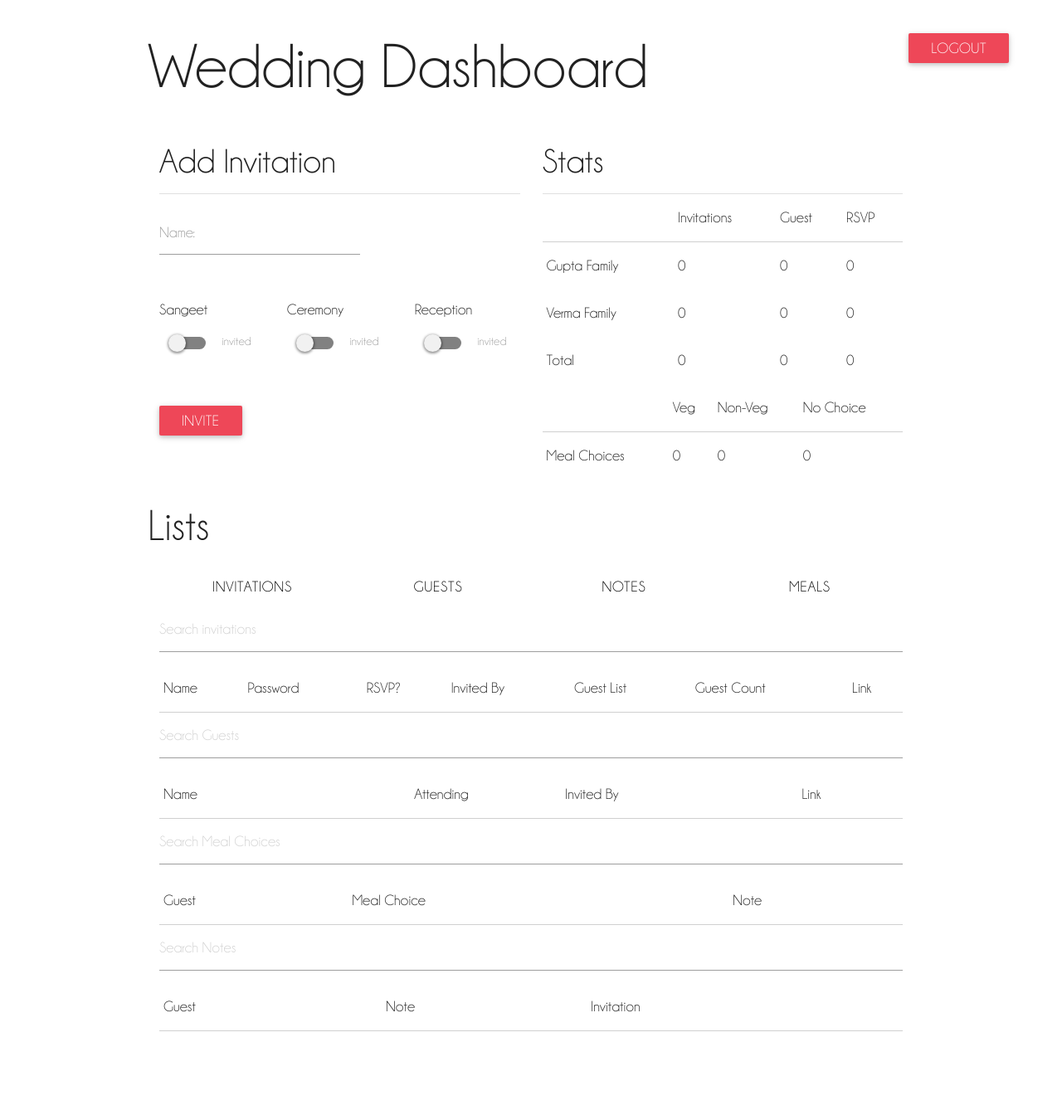
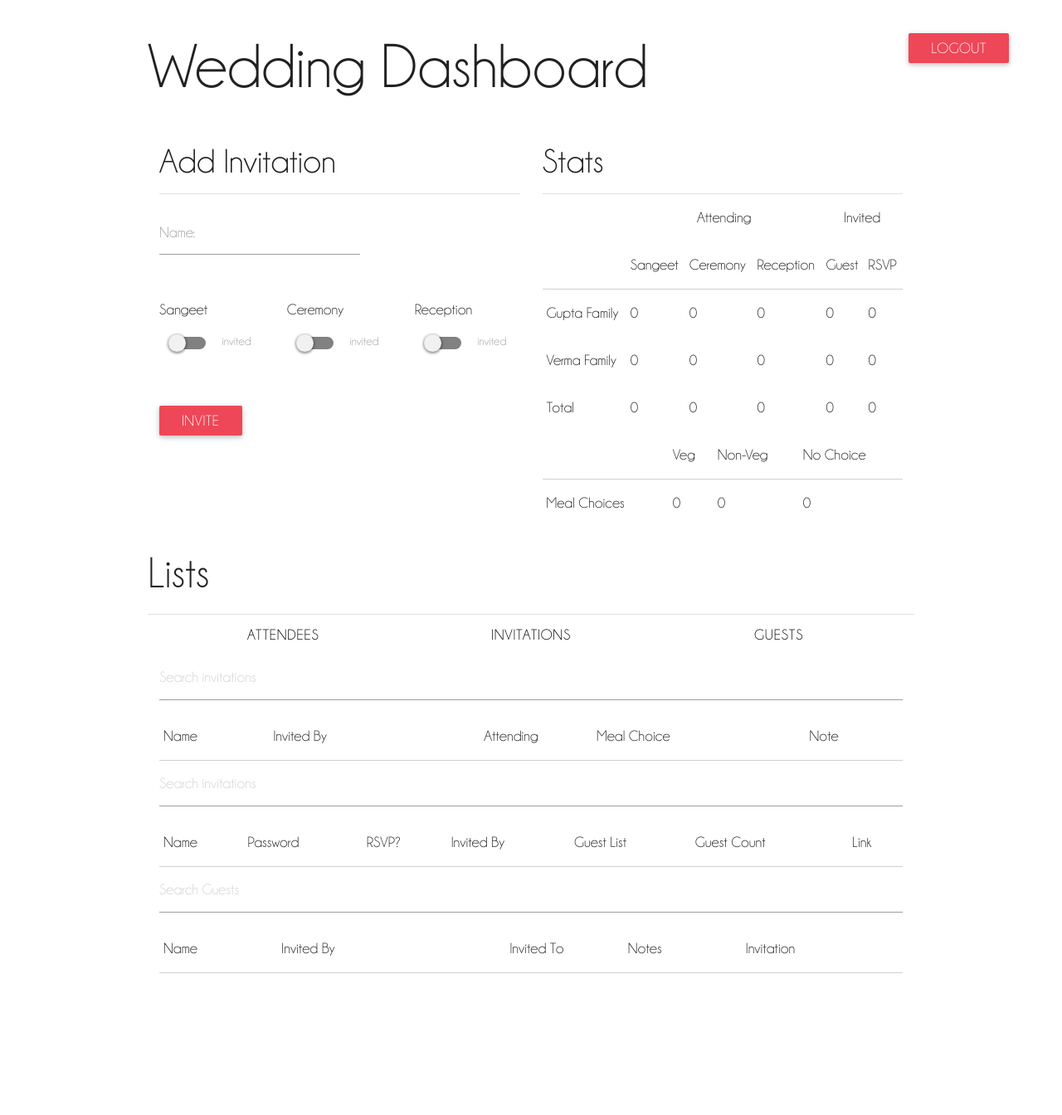
Before and after one commit to guptamo/shrutiwedsmohit, a Django app: page /invitation/dashboard/ in a window 1280 px wide. Shown: the whole page at 83% size. After the commit the page ends 1173 px from the top, so only its background shows below. Run offline with Django 3.2, Linux system fonts and the light colour scheme; the visitor is signed in with stand-in values (Sample User, id 1); data that the repository does not hold is empty; some libraries are stand-ins or nearby versions.

Commit message:
Cleaned up dashboard, and added attendance tab

```diff
--- a/invitation/views.py
+++ b/invitation/views.py
@@ -5,7 +5,7 @@ from .forms import InvitationForm, AddGuestForm, UpdateGuestForm
 from django.forms import modelformset_factory
 from django.core.urlresolvers import reverse
 from .models import Invitation, Guest
-from django.db.models import Count
+from django.db.models import Count, Q
 from django.contrib import messages
 import string
 
@@ -15,34 +15,46 @@ def dashboard(request):
     form = InvitationForm()
     invitations = Invitation.objects.all().order_by("name").annotate(Count('guest'))
     guests = Guest.objects.all()
-    notes = guests.exclude(note__exact="")
     food = guests.filter(attending_reception=True, invitation__rsvp=True)
+    responded = guests.filter(invitation__rsvp=True)
 
-    lizts = (
-        invitations,
-        guests,
-        food,
-        notes
-    )
-
-    total = (
-        "Total",
-        invitations.count(),
-        guests.count(),
-        invitations.filter(rsvp=True).count()
-    )
     gupta = (
         "Gupta Family",
-        invitations.filter(invited_by="gupta").count(),
+        responded.filter(
+                attending_sangeet=True, invitation__invited_by="gupta"
+            ).count(),
+            responded.filter(
+                attending_ceremony=True, invitation__invited_by="gupta"
+            ).count(),
+            responded.filter(
+                attending_reception=True, invitation__invited_by="gupta"
+            ).count(),
         guests.filter(invitation__invited_by="gupta").count(),
         invitations.filter(invited_by="gupta", rsvp=True).count()
     )
     verma = (
         "Verma Family",
-        invitations.filter(invited_by="verma").count(),
+        responded.filter(
+                attending_sangeet=True, invitation__invited_by="verma"
+            ).count(),
+        responded.filter(
+                attending_ceremony=True, invitation__invited_by="verma"
+            ).count(),
+        responded.filter(
+                attending_reception=True, invitation__invited_by="verma"
+            ).count(),
         guests.filter(invitation__invited_by="verma").count(),
         invitations.filter(invited_by="verma", rsvp=True).count()
     )
+    total = (
+        "Total",
+        gupta[1] + verma[1],
+        gupta[2] + verma[2],
+        gupta[3] + verma[3],
+        guests.count(),
+        invitations.filter(rsvp=True).count()
+    )
+
     meals = (
         "Meal Choices",
         food.filter(meal_choice="veg").count(),
@@ -52,11 +64,24 @@ def dashboard(request):
 
     stats = (gupta, verma, total)
 
+    attendance = guests.filter(
+        Q(attending_sangeet=True) |
+        Q(attending_ceremony=True) |
+        Q(attending_reception=True)
+    )
+
+    lizts = (
+        attendance,
+        invitations,
+        guests
+    )
+
     context = {
         "form": form,
         "stats": stats,
         "meals": meals,
         "lizts": lizts,
+
     }
     return render(request, "invitation/dashboard.html", context)
 
--- a/templates/invitation/dashboard.html
+++ b/templates/invitation/dashboard.html
@@ -83,16 +83,25 @@
                 {% if stats %}
                     <table class="highlight responsive-table">
                         <thead>
+                            <tr>
+                                <td></td>
+                                <td colspan=3 class="center">Attending</td>
+                                <td colspan=2 class="center">Invited</td>
+                            </tr>
                             <td></td>
-                            <td>Invitations</td>
+                            <td>Sangeet</td>
+                            <td>Ceremony</td>
+                            <td>Reception</td>
                             <td>Guest</td>
                             <td>RSVP</td>
                         </thead>
                         <tbody>
-                            {% for name, invitations, guests, rsvp in  stats %}
+                            {% for name, sangeet, ceremony, reception, guests, rsvp in  stats %}
                                 <tr>
                                     <td>{{ name }}</td>
-                                    <td>{{ invitations }}</td>
+                                    <td>{{ sangeet }}</td>
+                                    <td>{{ ceremony }}</td>
+                                    <td>{{ reception }}</td>
                                     <td>{{ guests }}</td>
                                     <td>{{ rsvp }}</td>
                                 </tr>
@@ -122,63 +131,29 @@
         </div>
         <div class="row">
             <h3>Lists</h3>
+            <div class="divider"></div>
             <div class="col s12">
                 <ul class="tabs">
+                    <li class="tab col s3"><a href="#attendees" class="black-text">Attendees</a></li>
                     <li class="tab col s3"><a href="#invitations" class="black-text">Invitations</a></li>
                     <li class="tab col s3"><a href="#guests" class="black-text">Guests</a></li>
-                    <li class="tab col s3"><a href="#notes" class="black-text">Notes</a></li>
-                    <li class="tab col s3"><a href="#meals" class="black-text">Meals</a></li>
                 </ul>
             </div>
-            <div id="invitations" class="col s12">
-                <input type="text" id="invitation-search" placeholder="Search invitations">
+            <div id="attendees" class="col s12">
+                <input type="text" id="attendee-search" placeholder="Search invitations">
                 <table class="highlight responsive-table">
                     <thead class="center-align">
                         <td>Name</td>
-                        <td>Password</td>
-                        <td>RSVP?</td>
                         <td>Invited By</td>
-                        <td>Guest List</td>
-                        <td>Guest Count</td>
-                        <td>Link</td>
+                        <td colspan=3 class="center">Attending</td>
+                        <td>Meal Choice</td>
+                        <td>Note</td>
                     </thead>
-                    <tbody id="invitation-rows">
-                        {% for invitation in lizts.0 %}
-                            <tr>
-                                <td>{{ invitation.name }}</td>
-                                <td>{{ invitation.password }}</td>
-                                {% if invitation.rsvp %}
-                                    <td class="green-text">
-                                        {{ invitation.rsvp }}
-                                    </td>
-                                {% else %}
-                                    <td class="red-text">
-                                        {{ invitation.rsvp }}
-                                    </td>
-                                {% endif %}
-
-                                <td>{{ invitation.invited_by }}</td>
-                                <td>{{ invitation.guest_list|safe }}</td>
-                                <td>{{ invitation.guest__count }}</td>
-                                <td><a href="{{ invitation.get_absolute_url }}" class="btn pink white-text waves-effect waves-red hoverable">See Invitation <i class="material-icons right">trending_flat</i></a></td>
-                            </tr>
-                        {% endfor %}
-                    </tbody>
-                </table>
-            </div>
-            <div id="guests" class="col s12">
-                <input type="text" id="guest-search" placeholder="Search Guests">
-                <table class="highlight responsive-table"v>
-                    <thead>
-                        <td>Name</td>
-                        <td colspan="3" class="center-align">Attending</td>
-                        <td>Invited By</td>
-                        <td>Link</td>
-                    </thead>
-                    <tbody id="guest-rows">
-                        {% for guest in lizts.1 %}
+                    <tbody id="attendee-rows">
+                        {% for guest in lizts.0 %}
                             <tr>
                                 <td>{{ guest.name }}</td>
+                                <td>{{ guest.invitation.invited_by }}</td>
                                 <td>
                                     {% if guest.attending_sangeet %}
                                         Sangeet
@@ -194,26 +169,6 @@
                                         Reception
                                     {% endif %}
                                 </td>
-                                <td>{{ guest.invitation.invited_by }}</td>
-                                <td><a href="{{ guest.invitation.get_absolute_url }}" class="btn pink white-text waves-effect waves-red hoverable">See Invitation <i class="material-icons right">trending_flat</i></a>
-                                </td>
-                            </tr>
-                        {% endfor %}
-                    </tbody>
-                </table>
-            </div>
-            <div id="meals" class="col s12">
-                <input type="text" id="meal-search" placeholder="Search Meal Choices">
-                <table class="highlight responsive-table"v>
-                    <thead>
-                        <td>Guest</td>
-                        <td>Meal Choice</td>
-                        <td>Note</td>
-                    </thead>
-                    <tbody id="meal-rows">
-                        {% for guest in lizts.2 %}
-                            <tr>
-                                <td>{{ guest.name }}</td>
                                 <td>{{ guest.meal_choice }}</td>
                                 <td>{{ guest.note }}</td>
                             </tr>
@@ -221,20 +176,73 @@
                     </tbody>
                 </table>
             </div>
-            <div id="notes" class="col s12">
-                <input type="text" id="note-search" placeholder="Search Notes">
+            <div id="invitations" class="col s12">
+                <input type="text" id="invitation-search" placeholder="Search invitations">
+                <table class="highlight responsive-table">
+                    <thead class="center-align">
+                        <td>Name</td>
+                        <td>Password</td>
+                        <td>RSVP?</td>
+                        <td>Invited By</td>
+                        <td>Guest List</td>
+                        <td>Guest Count</td>
+                        <td>Link</td>
+                    </thead>
+                    <tbody id="invitation-rows">
+                        {% for invitation in lizts.1 %}
+                            <tr>
+                                <td>{{ invitation.name }}</td>
+                                <td>{{ invitation.password }}</td>
+                                {% if invitation.rsvp %}
+                                    <td class="green-text">
+                                        {{ invitation.rsvp }}
+                                    </td>
+                                {% else %}
+                                    <td class="red-text">
+                                        {{ invitation.rsvp }}
+                                    </td>
+                                {% endif %}
+                                <td>{{ invitation.invited_by }}</td>
+                                <td>{{ invitation.guest_list|safe }}</td>
+                                <td>{{ invitation.guest__count }}</td>
+                                <td><a href="{{ invitation.get_absolute_url }}" class="btn pink white-text waves-effect waves-red hoverable">See Invitation <i class="material-icons right">trending_flat</i></a></td>
+                            </tr>
+                        {% endfor %}
+                    </tbody>
+                </table>
+            </div>
+            <div id="guests" class="col s12">
+                <input type="text" id="guest-search" placeholder="Search Guests">
                 <table class="highlight responsive-table"v>
                     <thead>
-                        <td>Guest</td>
-                        <td>Note</td>
+                        <td>Name</td>
+                        <td>Invited By</td>
+                        <td colspan="3" class="center-align">Invited To</td>
+                        <td>Notes</td>
                         <td>Invitation</td>
                     </thead>
-                    <tbody id="note-rows">
-                        {% for note in lizts.3 %}
+                    <tbody id="guest-rows">
+                        {% for guest in lizts.2 %}
                             <tr>
-                                <td>{{ note.name }}</td>
-                                <td>{{ note.note }}</td>
-                                <td><a href="{{ note.invitation.get_absolute_url }}" class="btn pink white-text waves-effect waves-red hoverable">See Invitation <i class="material-icons right">trending_flat</i></a>
+                                <td>{{ guest.name }}</td>
+                                <td>{{ guest.invitation.invited_by }}</td>
+                                <td>
+                                    {% if guest.invitation.invited_sangeet %}
+                                        Sangeet
+                                    {% endif %}
+                                </td>
+                                <td>
+                                    {% if guest.invitation.invited_ceremony %}
+                                        Ceremony
+                                    {% endif %}
+                                </td>
+                                <td>
+                                    {% if guest.invitation.invited_reception %}
+                                        Reception
+                                    {% endif %}
+                                </td>
+                                <td>{{ guest.note }}</td>
+                                <td><a href="{{ guest.invitation.get_absolute_url }}" class="btn pink white-text waves-effect waves-red hoverable">See Invitation <i class="material-icons right">trending_flat</i></a>
                                 </td>
                             </tr>
                         {% endfor %}
--- a/templates/invitation/invitation.html
+++ b/templates/invitation/invitation.html
@@ -180,7 +180,7 @@
                         <div class="col s12 m6 l6">
                             <h5>When</h5>
                             <p>
-                                Sunday, July 24, 2016<br>
+                                Monday, August 1, 2016<br>
                             </p>
                             <h5>Where</h5>
                             <p>
```
Also changed, not shown: 1 other file.
